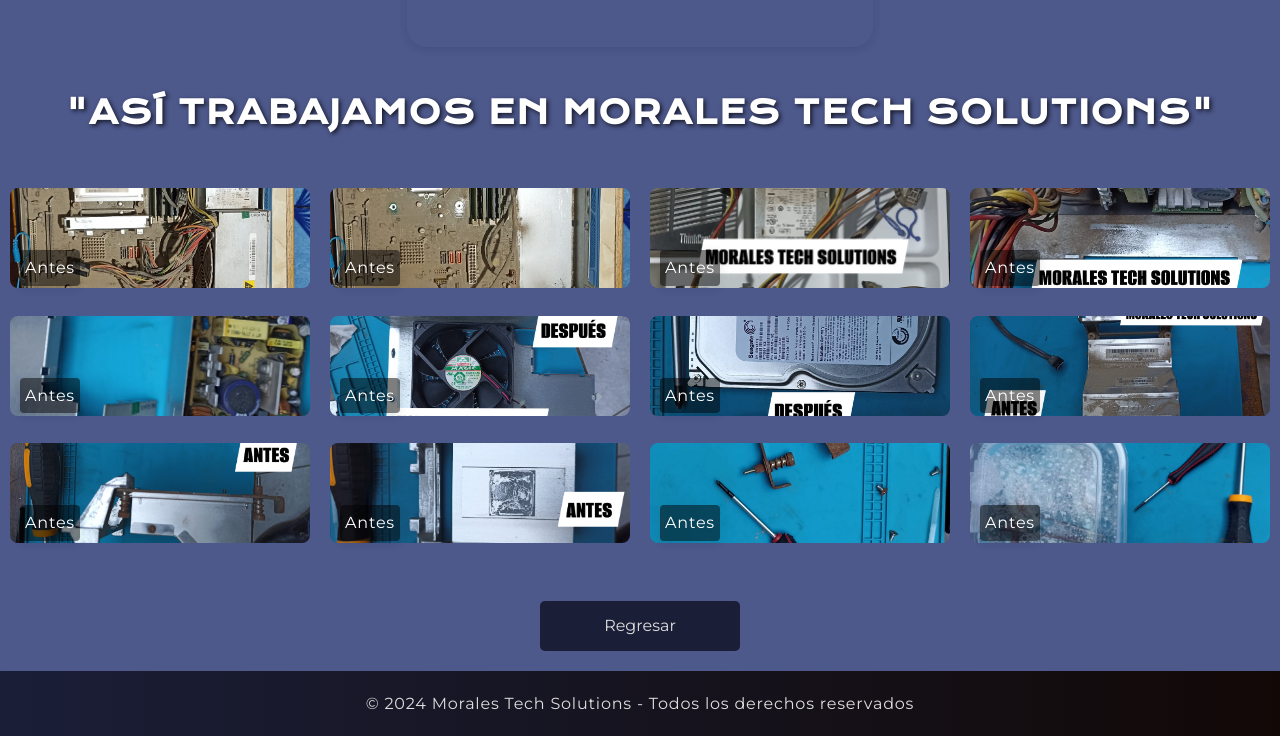
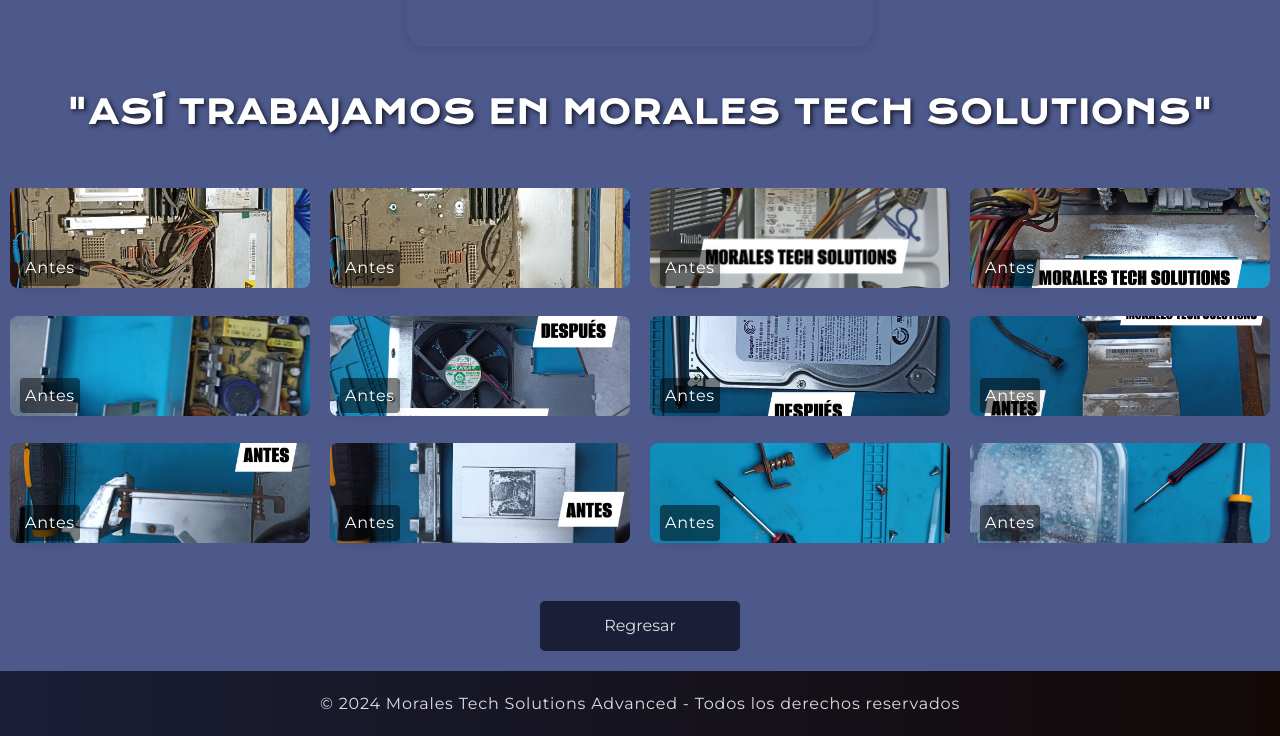
Before and after one commit to CaeserMt/Morales-Tech-Solutions, a plain HTML site: page mantenimiento-v2.html in a window 1280 px wide. Shown: the part 1167-1903 px from the top of the page. Drawn offline with nearby package versions, Linux system fonts and the light colour scheme.

Commit message:
Update mantenimiento-v2.html

```diff
--- a/mantenimiento-v2.html
+++ b/mantenimiento-v2.html
@@ -120,7 +120,7 @@
     <button class="back-button" onclick="location.href='index.html'">Regresar</button>
 
     <footer class="footer-section">
-        <p>&copy; 2024 Morales Tech Solutions - Todos los derechos reservados</p>
+        <p>&copy; 2024 Morales Tech Solutions Advanced - Todos los derechos reservados</p>
     </footer>
     <script src="js/script2.js"></script>
     <script src="js/cinematic.js"></script>
```
